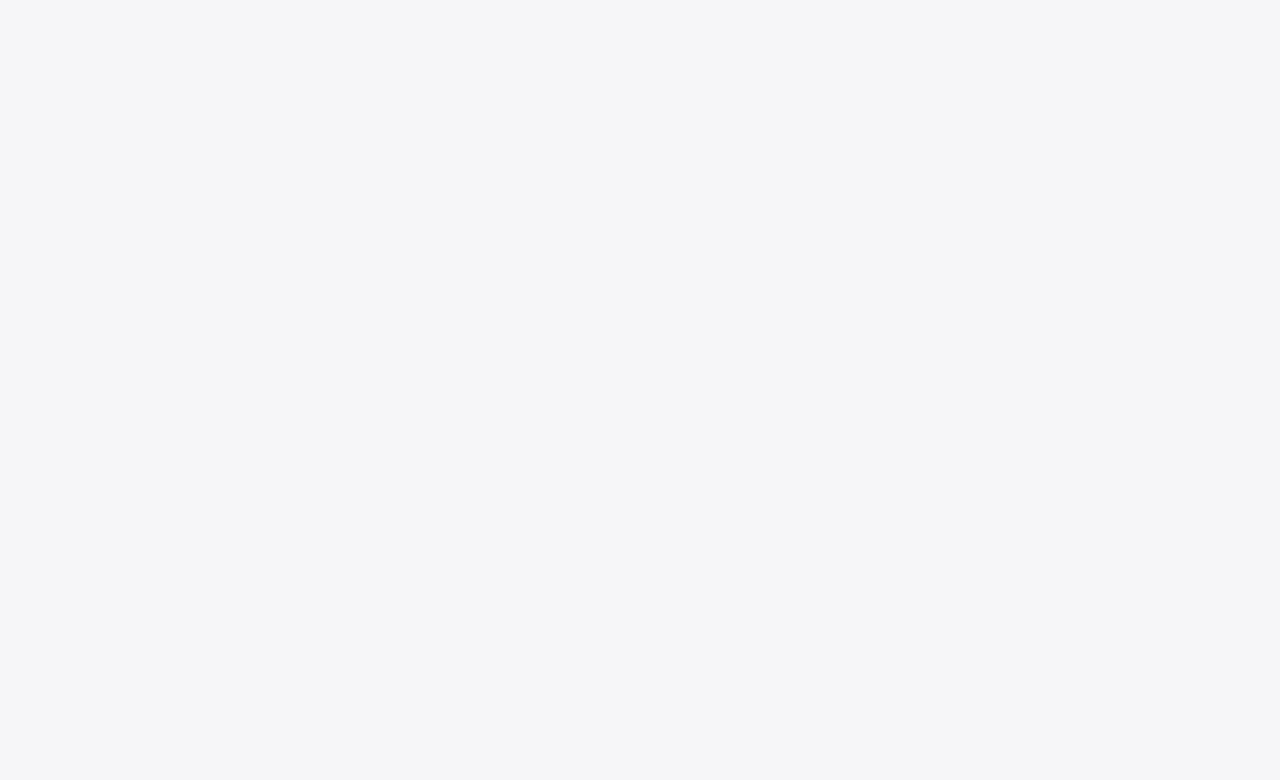
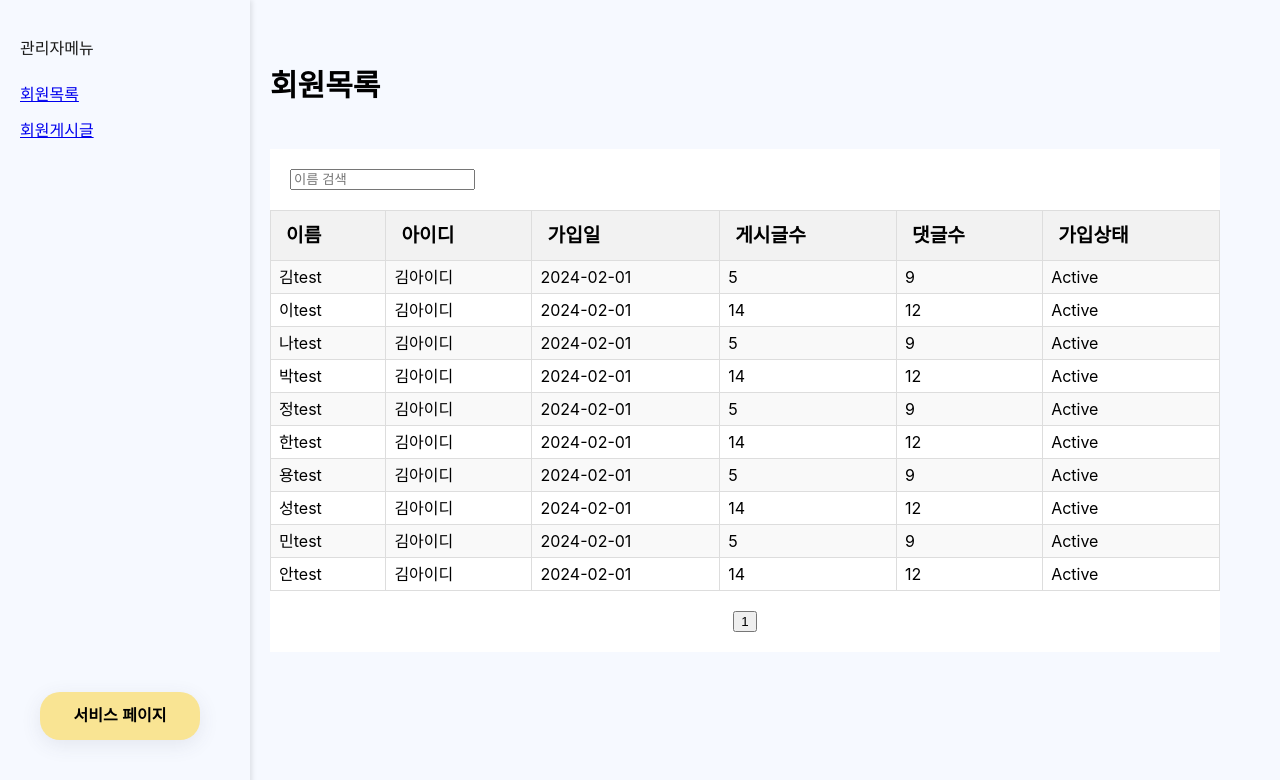
Before and after one commit to FrontStudy/React-Admin, a React (Create React App) app: page /Adminmain/memberlist in a window 1280 px wide. Before the commit this address had no page. Shown: the top 780 px of the page. Built offline with nearby package versions, Linux system fonts and the light colour scheme.

Commit message:
[Fix] 관리자페이지 & 서비스페이지 병합연동

```diff
--- a/public/style/common.css
+++ b/public/style/common.css
@@ -359,7 +359,7 @@
 #AdminMain .MainContent tbody tr:hover {
   background-color: #e2e2e2;
 }
-=======
+
   #root{
     width: 100%;
   }
@@ -394,6 +394,12 @@
   position: absolute;
   bottom: 60px;
   text-align: center;
+}
+.adminmainbuttonboxAD {
+  /* width: 100%; */
+  position: absolute;
+  left: 40px;
+  bottom: 60px;
 }
 
 .adminmainbutton{
--- a/src/App.js
+++ b/src/App.js
@@ -8,14 +8,14 @@
 import Adminmain from './screen/admin/Adminmain.js';
 import Mydiarypage from './screen/diary/Mydiarypage';
 import Mymemberinformation from './screen/diary/Mymemberinformation.js';
+import MemberList from './screen/admin/MemberList.js';
 
 function App() {
   return (
       <Routes>
         <Route path="/calendar" element={<Diarymain />} />
         <Route path="/diary/:date" element={<DiaryEntry />} />
-        <Route path="/Diarymain" element={<Diarymain />} />
-        <Route path="/Adminmain" element={<Adminmain />} />
+        <Route path="/Adminmain/*" element={<Adminmain />} />
         <Route path="/" element={<Login />} />
 
         <Route
--- a/src/screen/admin/MemberList.js
+++ b/src/screen/admin/MemberList.js
@@ -38,7 +38,7 @@
   return (
     <div className='menutitle'>
       <h3>회원목록</h3>
-      <div style={{backgroundColor: '#fff'}}>
+      <div style={{backgroundColor: '#fff', minWidth: "850px", maxWidth: "950px"}}>
       <input
         type="text"
         placeholder="이름 검색"
--- a/src/screen/admin/NavBar.js
+++ b/src/screen/admin/NavBar.js
@@ -1,7 +1,13 @@
 import React from 'react';
-import { NavLink } from 'react-router-dom';
+import { useNavigate, NavLink } from 'react-router-dom';
 
 function NavBar() {
+  const navigate = useNavigate();
+  const goToAdminPage = () => {
+
+    navigate('/Diarymain');
+  };
+
   return (
     <nav className="NavBar">
       <div className="NavBar-header">
@@ -18,8 +24,13 @@
             회원게시글
           </NavLink>
         </li>
-        {/* Add more links as needed */}
       </ul>
+      <div className= 'adminmainbuttonboxAD'>
+        <button onClick={goToAdminPage} className='adminmainbutton'>
+            서비스 페이지
+        </button>
+        </div>
+
     </nav>
   );
 }
```
